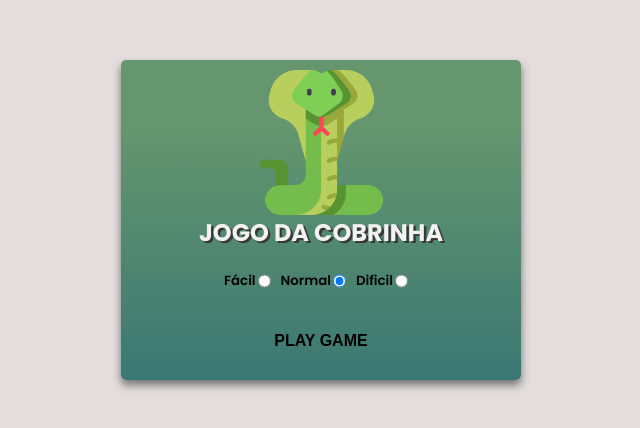
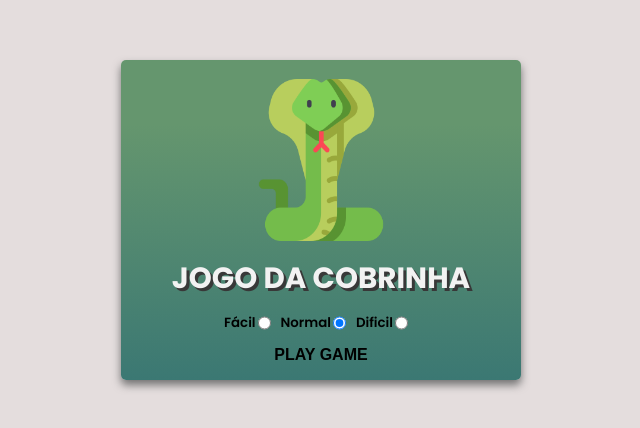
Before and after one commit to RonaldoFidelis/Snake-game, a plain HTML site: page index.html in a window 1280 px wide. Shown: the part 180-608 px from the top of the page, without its empty margins (319-959 px from the left). Drawn offline with Linux system fonts and the light colour scheme.

Commit message:
feat:ajusteStyle

```diff
--- a/index.html
+++ b/index.html
@@ -27,9 +27,9 @@
     <div class="start-game">
         <div class="container-snake">
             <img class="img-snake" src="assets/cobra.png"></img>
-            <h2 class="name-game">JOGO DA COBRINHA</h2>
         </div>
         <div class="content-menu">
+            <h2 class="name-game">JOGO DA COBRINHA</h2>
             <div class="mods">
                 <label for="mod-easy">Fácil</label>
                 <input type="radio" name="mod-game" id="mod-easy" value="Fácil">
--- a/style.css
+++ b/style.css
@@ -44,6 +44,13 @@ body {
     overflow: hidden;
 }
 
+.name-game{
+    font-size: 22pt;
+    color: #f2f2f2;
+    font-weight: 700;
+    text-shadow: 0.1em 0.1em #383838
+}
+
 .content-menu {
     width: 100%;
     height: 40%;
@@ -51,13 +58,6 @@ body {
     flex-direction: column;
     align-items: center;
     justify-content: space-around;
-}
-
-.name-game{
-    font-size: 18pt;
-    color: #f2f2f2;
-    font-weight: 700;
-    text-shadow: 0.1em 0.1em #383838
 }
 
 .mods {
```
